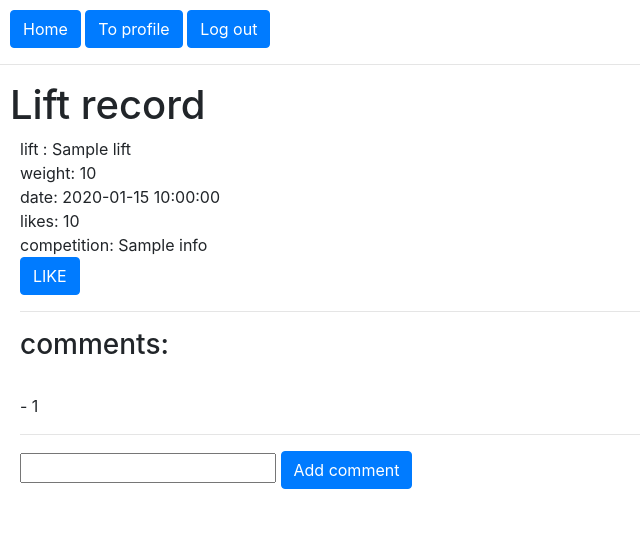
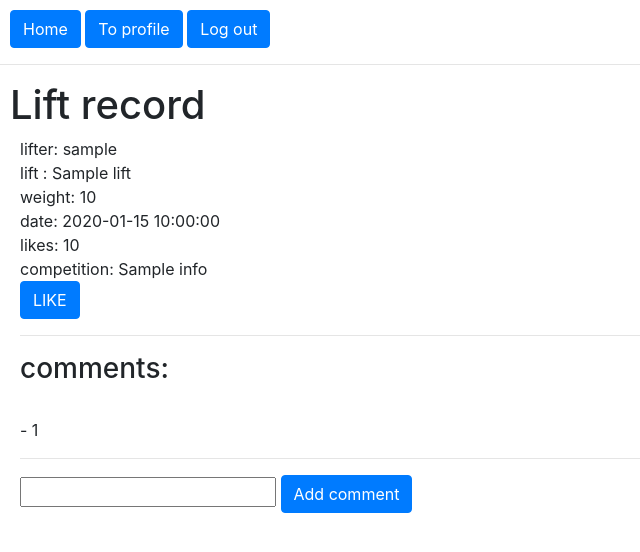
Before and after one commit to lxhelmer/WeightLiftersDelight, a Flask app: template flaskr/templates/result.html in a window 1280 px wide. Shown: the top 552 px of the page, without its empty margins (0-640 px from the left). Run offline with Flask 3, Linux system fonts and the light colour scheme; the template is opened without the code that fills it: most values are stand-ins (such as "Sample title", 1, 10 or a date in 2020); some libraries are stand-ins or nearby versions.

Commit message:
Update result.html

```diff
--- a/flaskr/templates/result.html
+++ b/flaskr/templates/result.html
@@ -3,6 +3,8 @@
 {% block header %} Lift record {% endblock header %}
 {% block content %}
 <div style="padding-left: 10px;">
+	lifter: {{info.username}}
+	<br>
 	lift : {{info.lift}}
 	<br>
 	weight: {{info.weight}}
```
